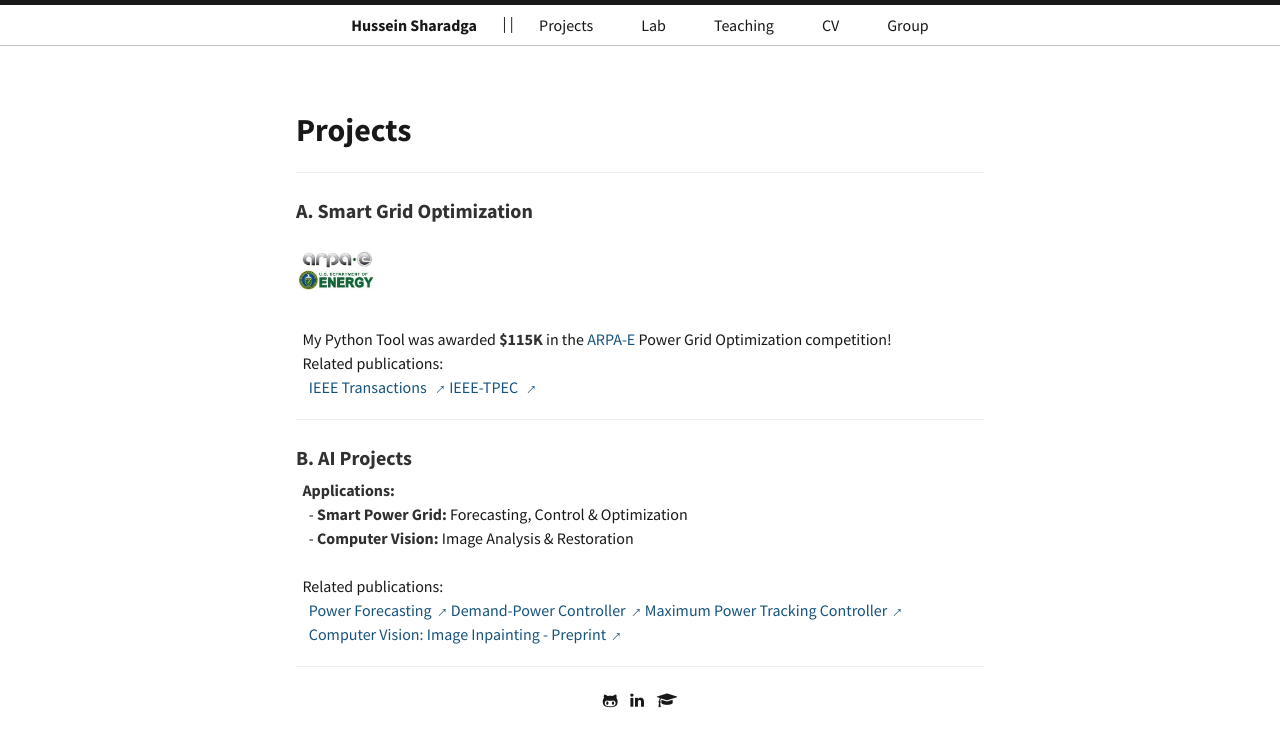
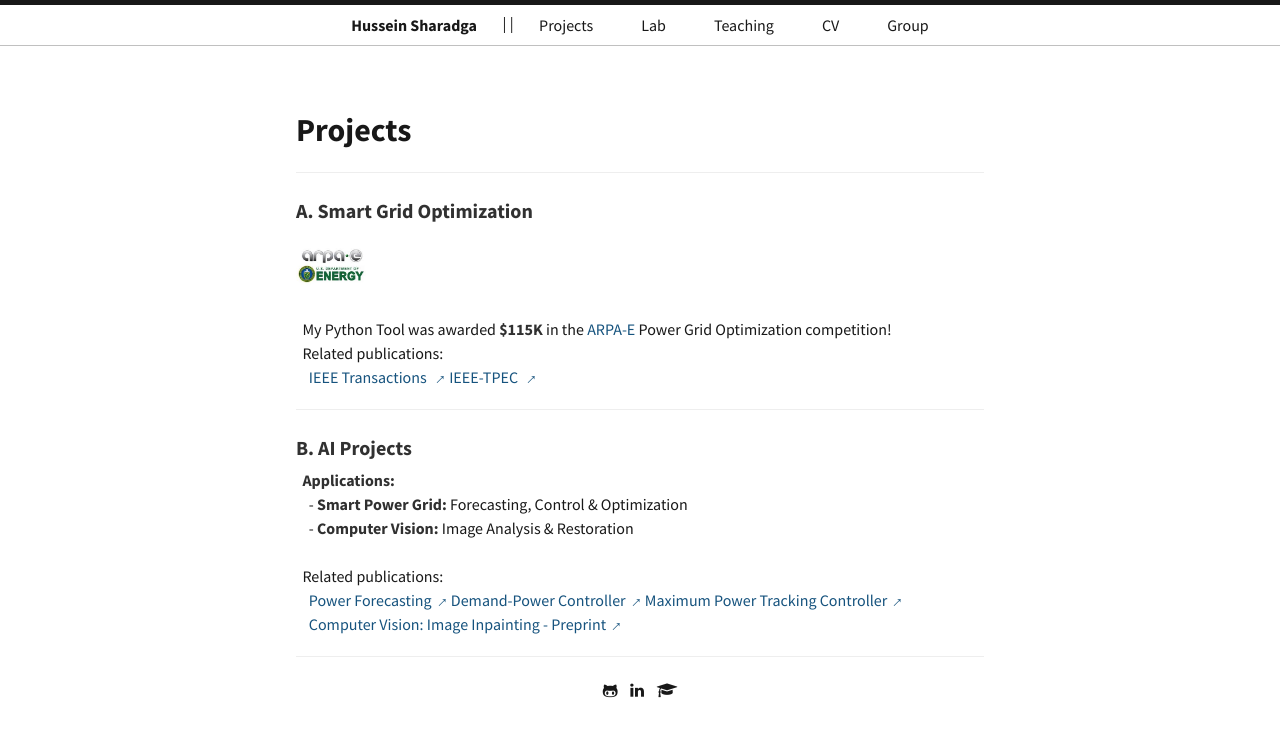
Before and after one commit to hssharadga/hssharadga.github.io, a Jekyll site: the page built from Projects.md, in a window 1280 px wide. Shown: the top 747 px of the page. Built offline with Jekyll 4.4.1, drawn with Linux system fonts in a browser that asks for light colours.

Commit message:
Update Projects.md

```diff
--- a/Projects.md
+++ b/Projects.md
@@ -115,7 +115,7 @@
 <h3 style="text-align: left;">A. Smart Grid Optimization</h3>
 
 <div style="text-align: left;">
-  <img src="/assets/ARPA-E.jpeg" alt="ARPA-E Logo" style="width:80px; border-radius:10px;">
+  <img src="/assets/ARPA-E.jpeg" alt="ARPA-E Logo" style="width:70px; border-radius:10px;">
 </div>
 &nbsp;&nbsp;My Python Tool was awarded <strong>$115K</strong> in the
 <a href="https://gocompetition.energy.gov/" target="_blank">ARPA-E</a> Power Grid Optimization competition! <br>
```
